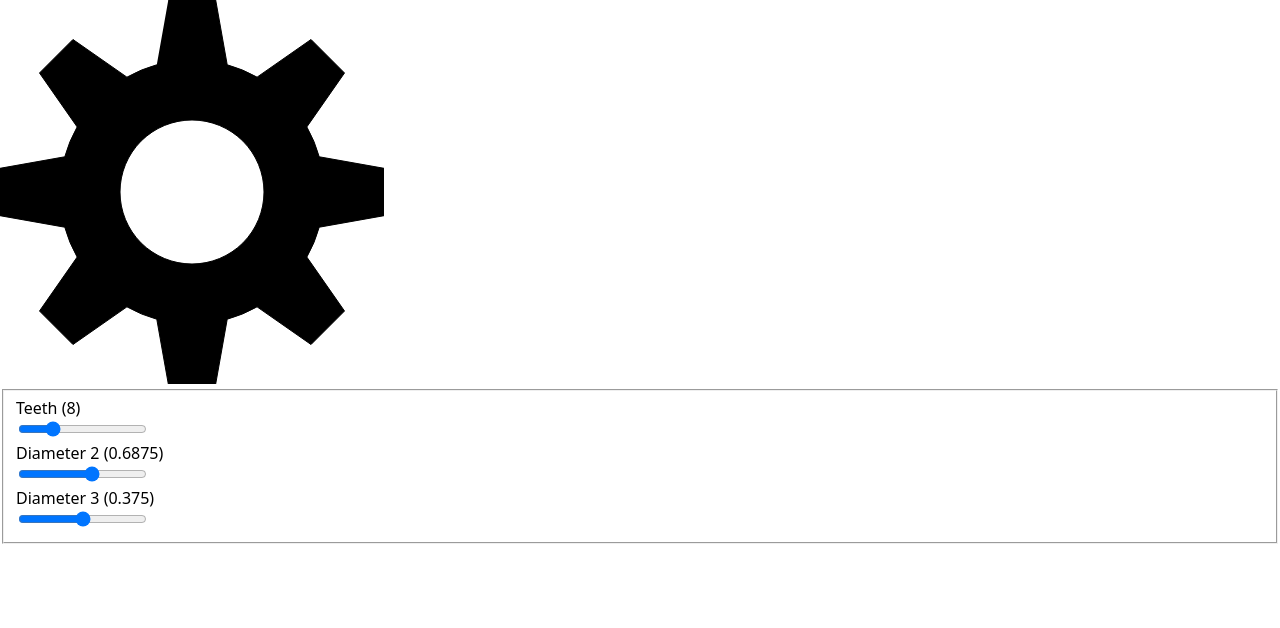
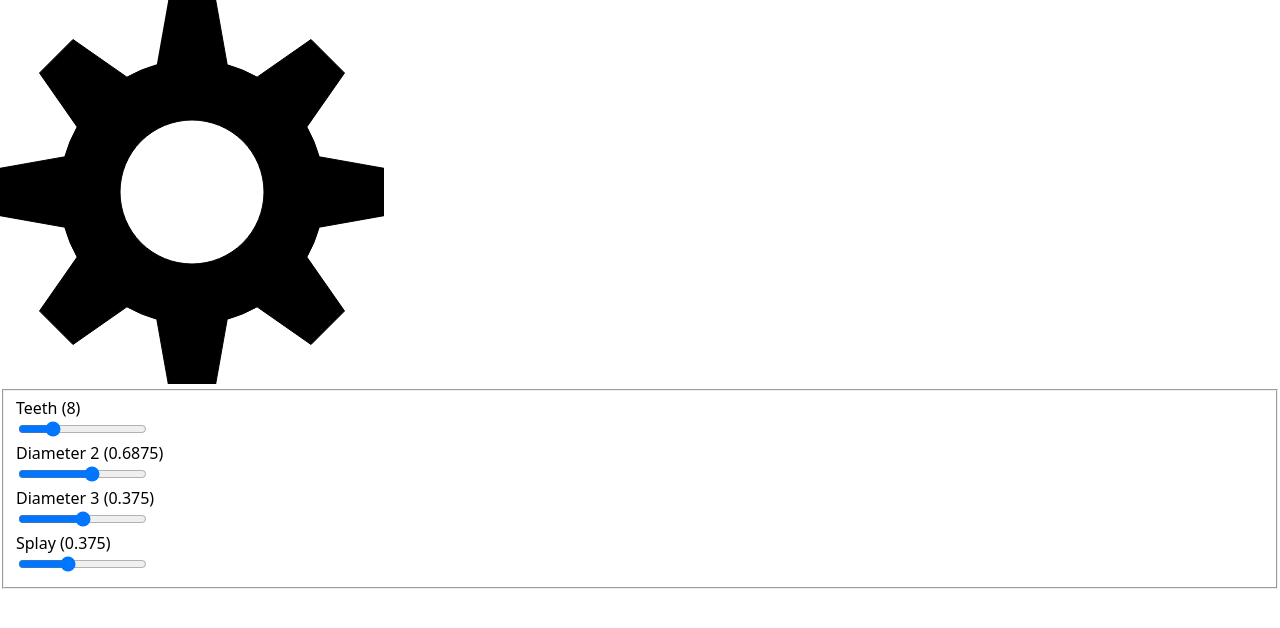
Before and after one commit to ahuth/cog, a React (Create React App) app: page / in a window 1280 px wide. Shown: the top 628 px of the page. Built offline with nearby package versions, Linux system fonts and the light colour scheme.

Commit message:
Add control for splay

```diff
--- a/src/components/app.jsx
+++ b/src/components/app.jsx
@@ -29,7 +29,9 @@ export default class App extends React.Component {
           diameter3={this.state.diameter3}
           onDiameter2Change={this.handleParameterChange.bind(this, 'diameter2')}
           onDiameter3Change={this.handleParameterChange.bind(this, 'diameter3')}
+          onSplayChange={this.handleParameterChange.bind(this, 'splay')}
           onTeethChange={this.handleParameterChange.bind(this, 'teeth')}
+          splay={this.state.splay}
           teeth={this.state.teeth}
         />
       </main>
--- a/src/components/controls.jsx
+++ b/src/components/controls.jsx
@@ -5,7 +5,9 @@ export default function Controls({
   diameter3,
   onDiameter2Change,
   onDiameter3Change,
+  onSplayChange,
   onTeethChange,
+  splay,
   teeth,
 }) {
   return (
@@ -22,6 +24,10 @@ export default function Controls({
         <label htmlFor="d3" style={styles.label}>Diameter 3 ({diameter3})</label>
         <input id="d3" onChange={onDiameter3Change} min="0" max="0.75" step="0.03125" type="range" value={diameter3} />
       </div>
+      <div>
+        <label htmlFor="splay" style={styles.label}>Splay ({splay})</label>
+        <input id="splay" onChange={onSplayChange} min="0" max="1" step="0.03125" type="range" value={splay} />
+      </div>
     </fieldset>
   );
 }
```
